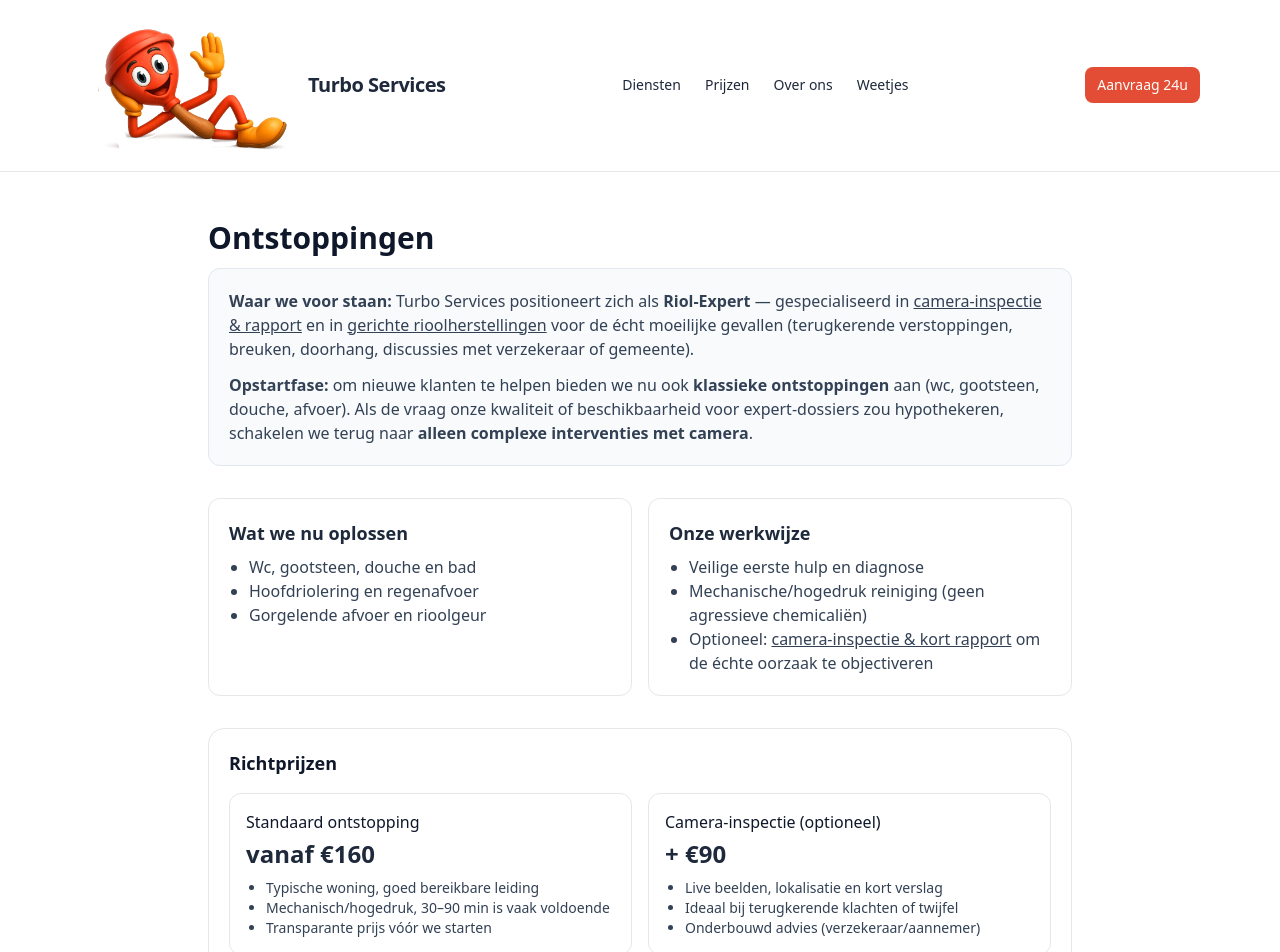
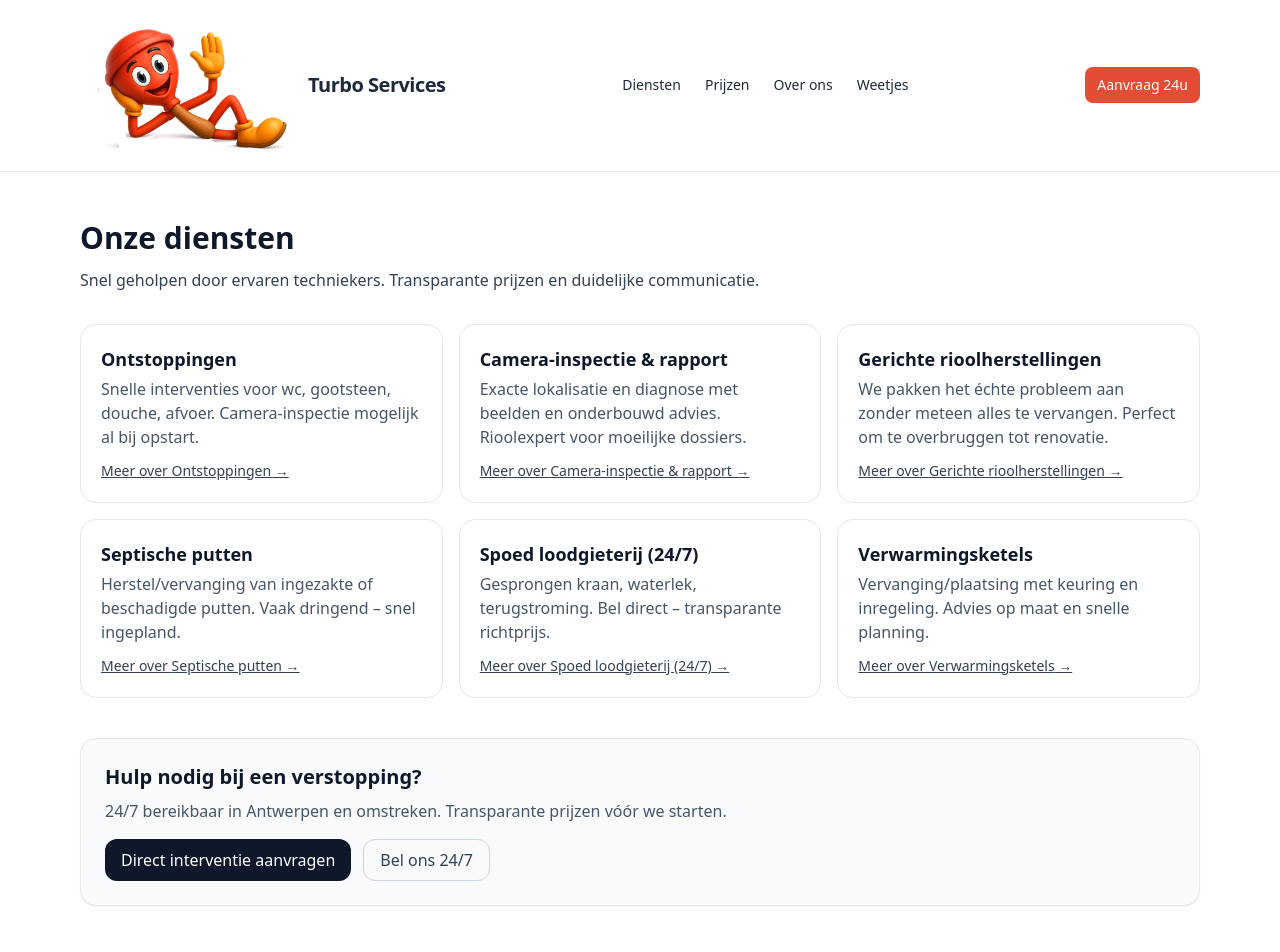
Before and after one commit to Turbo-89/turboservices, a Next.js app: page /diensten in a window 1280 px wide. Shown: the top 952 px of the page. Built offline with nearby package versions, Linux system fonts and the light colour scheme.

Commit message:
Update page.tsx

```diff
--- a/app/diensten/page.tsx
+++ b/app/diensten/page.tsx
@@ -1,145 +1,71 @@
-import * as React from "react";
 import type { Metadata } from "next";
 import Link from "next/link";
 import CTA from "@/components/kb/CTA";
-import FAQJsonLd from "@/components/seo/FAQJsonLd";
 
 export const metadata: Metadata = {
-  title: "Ontstoppingen | Turbo Services",
+  title: "Diensten | Turbo Services",
   description:
-    "Snelle, schadevrije ontstoppingen in de opstartfase. Kernexpertise: rioolcamera & gerichte rioolherstellingen voor moeilijke dossiers.",
+    "Ontstoppingen, camera-inspectie & rapport, gerichte rioolherstellingen, septische putten, spoedloodgieterij en verwarmingsketels. 24/7 hulp in Antwerpen en omgeving.",
 };
 
-export default function Page() {
-  const faqs = [
+const services = [
   {
-      question: "Blijven jullie standaard ontstoppingen doen?",
-      answer:
-        "In deze opstartfase wel. Onze kernexpertise is camera-inspectie en gerichte rioolherstellingen. Als de vraag te groot wordt, focussen we opnieuw op complexe interventies met camera.",
+    href: "/diensten/ontstoppingen",
+    title: "Ontstoppingen",
+    desc: "Snelle interventies voor wc, gootsteen, douche, afvoer. Camera-inspectie mogelijk al bij opstart.",
   },
   {
-      question: "Kunnen jullie meteen camera-inspectie doen?",
-      answer:
-        "Ja. Op aanvraag voeren we tijdens de interventie ook een camera-inspectie uit en bezorgen we een kort rapport met bevindingen.",
+    href: "/diensten/camera-inspectie-rapport",
+    title: "Camera-inspectie & rapport",
+    desc: "Exacte lokalisatie en diagnose met beelden en onderbouwd advies. Rioolexpert voor moeilijke dossiers.",
   },
   {
-      question: "Gelden er toeslagen ’s avonds of in het weekend?",
-      answer:
-        "Buiten kantooruren kan een toeslag van toepassing zijn. We communiceren steeds vooraf een transparante richtprijs.",
+    href: "/diensten/gerichte-rioolherstellingen",
+    title: "Gerichte rioolherstellingen",
+    desc: "We pakken het échte probleem aan zonder meteen alles te vervangen. Perfect om te overbruggen tot renovatie.",
+  },
+  {
+    href: "/diensten/septische-putten",
+    title: "Septische putten",
+    desc: "Herstel/vervanging van ingezakte of beschadigde putten. Vaak dringend – snel ingepland.",
+  },
+  {
+    href: "/diensten/spoed-loodgieterij",
+    title: "Spoed loodgieterij (24/7)",
+    desc: "Gesprongen kraan, waterlek, terugstroming. Bel direct – transparante richtprijs.",
+  },
+  {
+    href: "/diensten/verwarmingsketels",
+    title: "Verwarmingsketels",
+    desc: "Vervanging/plaatsing met keuring en inregeling. Advies op maat en snelle planning.",
   },
 ];
 
-  const faqJson = [
-    {
-      question: "Wat kost een standaard ontstopping?",
-      answer:
-        "Richtprijs vanaf €160 (typische woning, goed bereikbaar). Camera-inspectie als optie: +€90. Buiten kantooruren kan een toeslag gelden.",
-    },
-    ...faqs,
-  ];
+export default function Page() {
+  return (
+    <main className="mx-auto max-w-6xl px-4 py-12">
+      <h1 className="text-3xl font-bold text-slate-900">Onze diensten</h1>
+      <p className="mt-3 text-slate-700">
+        Snel geholpen door ervaren techniekers. Transparante prijzen en duidelijke communicatie.
+      </p>
 
-  return (
-    <main className="mx-auto max-w-4xl px-4 py-12">
-      <h1 className="text-3xl font-bold text-slate-900">Ontstoppingen</h1>
-
-      {/* Positionering */}
-      <div className="mt-3 rounded-xl border border-slate-200 bg-slate-50 p-5">
-        <p className="text-slate-700">
-          <b>Waar we voor staan:</b> Turbo Services positioneert zich als <b>Riol-Expert</b> — gespecialiseerd in{" "}
-          <Link href="/diensten/camera-inspectie-rapport" className="underline">
-            camera-inspectie & rapport
-          </Link>{" "}
-          en in{" "}
-          <Link href="/diensten/gerichte-rioolherstellingen" className="underline">
-            gerichte rioolherstellingen
-          </Link>{" "}
-          voor de écht moeilijke gevallen (terugkerende verstoppingen, breuken, doorhang, discussies met verzekeraar of gemeente).
-        </p>
-        <p className="mt-3 text-slate-700">
-          <b>Opstartfase:</b> om nieuwe klanten te helpen bieden we nu ook <b>klassieke ontstoppingen</b> aan
-          (wc, gootsteen, douche, afvoer). Als de vraag onze kwaliteit of beschikbaarheid voor expert-dossiers zou
-          hypothekeren, schakelen we terug naar <b>alleen complexe interventies met camera</b>.
-        </p>
+      <div className="mt-8 grid gap-4 sm:grid-cols-2 lg:grid-cols-3">
+        {services.map((s) => (
+          <Link
+            key={s.href}
+            href={s.href}
+            className="rounded-2xl border p-5 hover:bg-slate-50"
+          >
+            <h2 className="text-lg font-semibold text-slate-900">{s.title}</h2>
+            <p className="mt-1 text-slate-600">{s.desc}</p>
+            <span className="mt-3 inline-block text-sm text-slate-700 underline">
+              Meer over {s.title} →
+            </span>
+          </Link>
+        ))}
       </div>
 
-      {/* Wat we oplossen / aanpak */}
-      <section className="mt-8 grid gap-4 sm:grid-cols-2">
-        <div className="rounded-xl border p-5">
-          <h2 className="text-lg font-semibold">Wat we nu oplossen</h2>
-          <ul className="mt-2 list-disc pl-5 text-slate-700">
-            <li>Wc, gootsteen, douche en bad</li>
-            <li>Hoofdriolering en regenafvoer</li>
-            <li>Gorgelende afvoer en rioolgeur</li>
-          </ul>
-        </div>
-        <div className="rounded-xl border p-5">
-          <h2 className="text-lg font-semibold">Onze werkwijze</h2>
-          <ul className="mt-2 list-disc pl-5 text-slate-700">
-            <li>Veilige eerste hulp en diagnose</li>
-            <li>Mechanische/hogedruk reiniging (geen agressieve chemicaliën)</li>
-            <li>
-              Optioneel:{" "}
-              <Link href="/diensten/camera-inspectie-rapport" className="underline">
-                camera-inspectie & kort rapport
-              </Link>{" "}
-              om de échte oorzaak te objectiveren
-            </li>
-          </ul>
-        </div>
-      </section>
-
-      {/* Prijzenblok */}
-      <section className="mt-8 rounded-2xl border p-5">
-        <h2 className="text-lg font-semibold text-slate-900">Richtprijzen</h2>
-        <div className="mt-4 grid gap-4 sm:grid-cols-2">
-          <div className="rounded-xl border p-4">
-            <div className="text-slate-900 font-medium">Standaard ontstopping</div>
-            <div className="mt-1 text-2xl font-bold">vanaf €160</div>
-            <ul className="mt-2 list-disc pl-5 text-slate-700 text-sm">
-              <li>Typische woning, goed bereikbare leiding</li>
-              <li>Mechanisch/hogedruk, 30–90 min is vaak voldoende</li>
-              <li>Transparante prijs vóór we starten</li>
-            </ul>
-          </div>
-          <div className="rounded-xl border p-4">
-            <div className="text-slate-900 font-medium">Camera-inspectie (optioneel)</div>
-            <div className="mt-1 text-2xl font-bold">+ €90</div>
-            <ul className="mt-2 list-disc pl-5 text-slate-700 text-sm">
-              <li>Live beelden, lokalisatie en kort verslag</li>
-              <li>Ideaal bij terugkerende klachten of twijfel</li>
-              <li>Onderbouwd advies (verzekeraar/aannemer)</li>
-            </ul>
-          </div>
-        </div>
-        <p className="mt-3 text-sm text-slate-600">
-          <b>Opmerking:</b> avond/weekend kan een toeslag hebben. Complexe of slecht bereikbare situaties kunnen afwijken —
-          we communiceren dit altijd vooraf.
-        </p>
-      </section>
-
-      {/* Kennisbank links */}
-      <div className="mt-8 rounded-xl bg-slate-50 p-5 text-slate-700">
-        <b>Zelf eerst proberen?</b> Lees onze stap-voor-stap gidsen:{" "}
-        <Link href="/kennisbank/ontstopping/verstopte-wc" className="underline">
-          verstopte wc
-        </Link>
-        {", "}
-        <Link href="/kennisbank/ontstopping/gootsteen-ontstoppen" className="underline">
-          gootsteen ontstoppen
-        </Link>
-        {", "}
-        <Link href="/kennisbank/ontstopping/afvoer-borrelt" className="underline">
-          afvoer borrelt
-        </Link>
-        .
-      </div>
-
-      <CTA
-        title="Hulp nodig bij een verstopping?"
-        subtitle="Bel 24/7 of vraag direct een interventie aan. Camera-inspectie & rapport kan meteen tijdens de interventie."
-      />
-
-      <FAQJsonLd items={faqJson} />
+      <CTA />
     </main>
   );
 }
```
Lines whose indentation alone changed are shown as unchanged.
